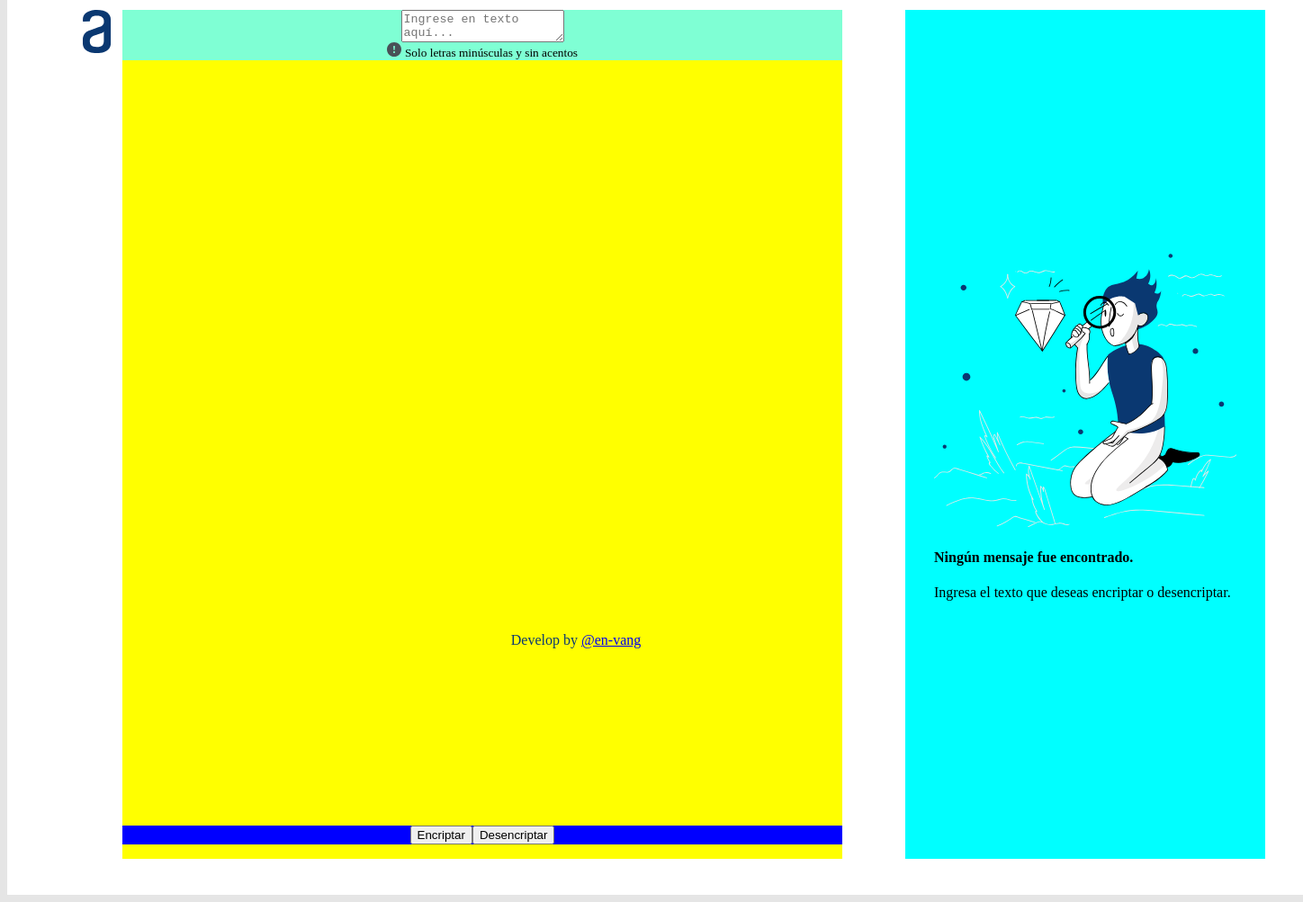
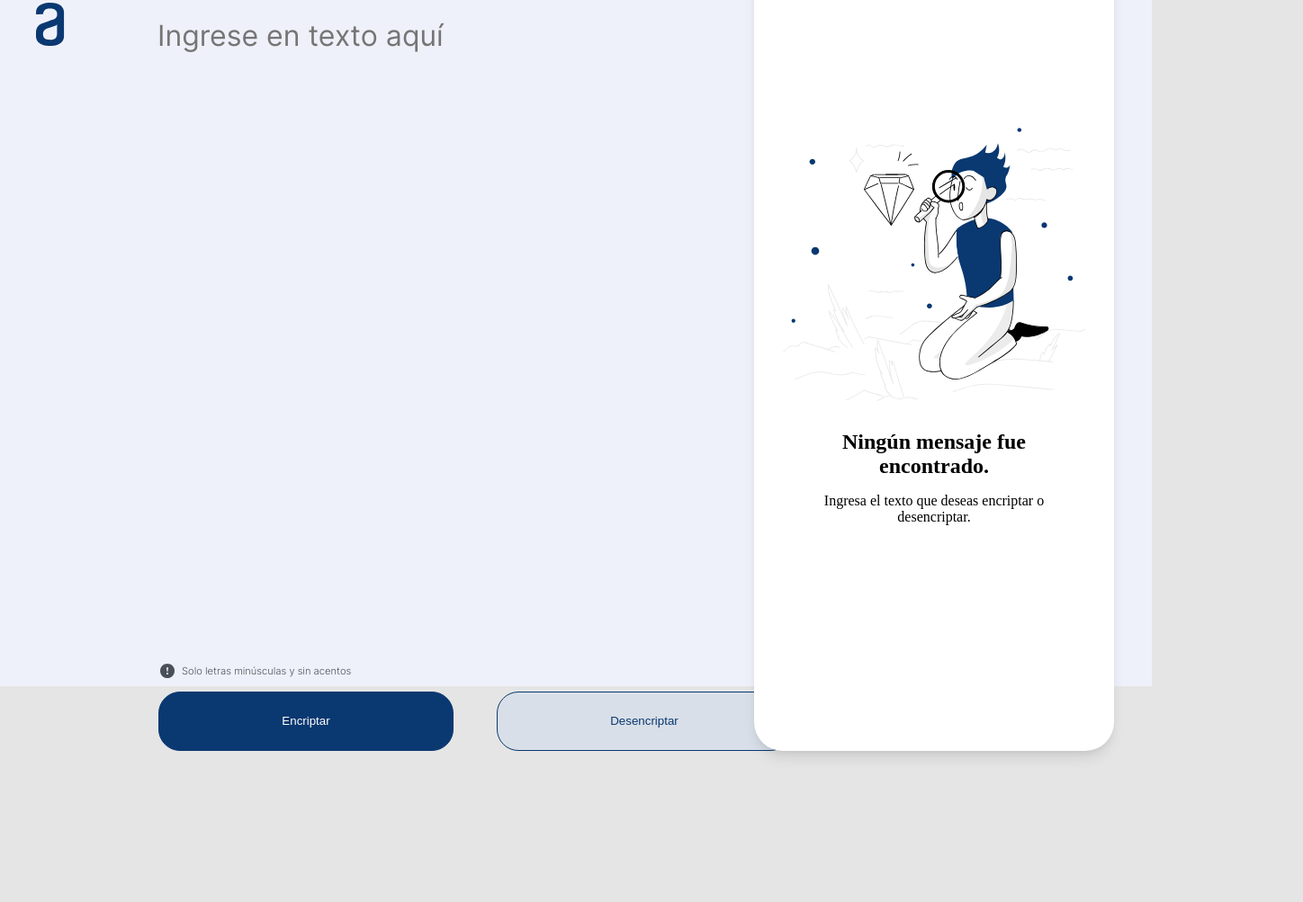
Before and after one commit to vang609/Enriptador, a plain HTML site: page index.html in a window 1280 px wide. Shown: the part 37-1040 px from the top of the page at 90% size, 1448 px wide, since content can reach past the window. After the commit the page ends 960 px from the top, so only its background shows below. Drawn offline with Linux system fonts and the light colour scheme.

Commit message:
Alura/Ejercicio completado

```diff
--- a/css/style.css
+++ b/css/style.css
@@ -1,5 +1,6 @@
 body {
   background-color: #e5e5e5;
+  margin: 0;
 }
 
 header {
@@ -12,22 +13,36 @@ main {
   margin: 0 auto;
 }
 
+@font-face {
+  font-family: "Inter";
+  src: url(./Inter/static/Inter-Regular.ttf);
+}
+
+@font-face {
+  font-family: "Inter-thin";
+  src: url(./Inter/static/Inter-Thin.ttf);
+}
+
+@font-face {
+  font-family: "Inter-light";
+  src: url(./Inter/static/Inter-Light.ttf);
+}
+
 .container {
-  width: 1440px;
-  height: 1024px;
-  position: relative;
-  background-color: white;
+  display: flex;
+  position: absolute;
+  justify-content: center;
+  align-items: center;
+  width: 100%;
+  height: 100%;
+  background-color: #eff1fa;
 }
 
 .item-logo {
   position: absolute;
-  margin-top: 40px;
-  /* margin-right: 1rem; */
-  width: 200px;
-  height: 944px;
-  left: 84px;
-  /* margin-left: 84px;
-  margin-right: 84px; */
+  top: 40px;
+  left: 40px;
+  z-index: 2;
 }
 
 .flex-container {
@@ -36,52 +51,125 @@ main {
   display: flex;
   align-items: center;
   position: relative;
-  flex-flow: row nowrap;
+  flex-flow: row;
 }
 
 .item-encription {
   position: absolute;
   width: 800px;
   height: 944px;
-  background-color: yellow;
   left: 128px;
   display: flex;
-  flex-flow: column nowrap;
 }
 
 .item-texts {
-  position: relative;
+  position: absolute;
+  bottom: 0;
+  height: 95%;
+  width: 100%;
+}
+
+textarea {
+  font-family: "Inter";
+  color: #0a3871;
+  background-color: transparent;
+  border: none;
+  resize: none;
+  width: 100%;
+  height: 100%;
+  outline: 0px none transparent;
+  caret-color: transparent;
+  font-size: 2rem;
+  margin-top: 80px;
+  margin-left: 45px;
+}
+
+.text-area-active {
+  caret-color: #0a3871;
+}
+
+.item-texts span {
+  position: absolute;
   display: flex;
-  flex-flow: column nowrap;
   align-items: center;
-  justify-content: center;
-  background-color: aquamarine;
+  color: #495057;
+  width: 100%;
+  bottom: 9%;
+  font-family: "Inter-light";
+  left: 50px;
+  font-size: 0.7rem;
+  font-weight: lighter;
+}
+
+.item-texts span img {
+  height: 1rem;
+  width: 1rem;
+  margin-right: 0.5rem;
 }
 
 .btns-encription {
+  height: 7%;
   width: 100%;
   position: absolute;
-  bottom: 1rem;
+  bottom: 0;
   display: flex;
-  flex-flow: row nowrap;
-  background-color: blue;
-  justify-content: center;
+  flex-direction: row;
+  align-items: center;
+
+  justify-content: space-evenly;
+}
+button {
+  cursor: pointer;
+  height: 66px;
+  width: 328px;
+  background-color: #0a3871;
+  color: white;
+  border: 1.5px solid #0a3871;
+  border-radius: 24px;
+}
+.btns-encription button + .desencriptar {
+  background-color: #d8dfe8;
+  color: #0a3871;
 }
 
 .item-result {
   position: absolute;
   width: 400px;
   height: 944px;
-  background-color: aqua;
+  background-color: white;
+  border-radius: 32px;
   right: 42px;
   display: flex;
-  flex-flow: column nowrap;
+  flex-direction: column;
   align-items: center;
-  justify-content: center;
+  justify-content: space-around;
+  box-shadow: rgba(0, 0, 0, 0.1) 0px 10px 15px -3px,
+    rgba(0, 0, 0, 0.05) 0px 4px 6px -2px;
 }
 
 .visible {
   display: block;
+  display: flex;
+  flex-direction: column;
+}
+
+.visible img {
+  margin: auto;
+  width: 336px;
+  height: 304px;
+}
+
+.visible h2 {
+  margin: auto;
+  margin-top: 2rem;
+  text-align: center;
+  width: 70%;
+}
+.visible p {
+  margin: auto;
+  margin-top: 1rem;
+  text-align: center;
+  width: 80%;
 }
 
 .hidden {
@@ -97,3 +185,103 @@ footer {
   text-align: center;
   height: 60px;
 }
+
+@media only screen and (max-width: 768px) {
+  .container {
+    width: 768px;
+    height: 1384px;
+  }
+
+  .item-encription {
+    display: flex;
+    flex-direction: column;
+    flex-wrap: nowrap;
+    justify-content: flex-start;
+    align-items: center;
+    left: 25px;
+  }
+
+  .item-texts {
+    position: relative;
+    height: 50%;
+  }
+
+  .item-texts span {
+    bottom: 3%;
+  }
+
+  .btns-encription {
+    position: relative;
+    display: flex;
+    justify-content: space-evenly;
+    flex-wrap: nowrap;
+    right: 55px;
+  }
+
+  .item-result {
+    left: 25px;
+    position: relative;
+    top: 300px;
+    width: 688px;
+    height: 343px;
+  }
+
+  .visible img {
+    display: none;
+  }
+}
+
+@media only screen and (max-width: 375px) {
+  .container {
+    width: 375px;
+    height: 1715px;
+    background-color: palegoldenrod;
+  }
+
+  .item-encription {
+    display: flex;
+    flex-direction: column;
+    flex-wrap: nowrap;
+    justify-content: flex-start;
+    align-items: center;
+    left: 15px;
+  }
+
+  .item-texts {
+    position: relative;
+    height: 50%;
+  }
+
+  .item-texts span {
+    bottom: 3%;
+  }
+  .item-texts textarea {
+    font-size: 1.5rem;
+  }
+
+  .btns-encription {
+    height: 13%;
+    right: 230px;
+    position: relative;
+    display: flex;
+    flex-wrap: nowrap;
+    flex-direction: column;
+    justify-content: space-between;
+  }
+
+  .btns-encription button {
+    margin-bottom: 5px;
+  }
+
+  .item-result {
+    left: 15px;
+    position: relative;
+    top: 300px;
+    width: 343px;
+    height: 343px;
+  }
+
+  .visible img {
+    display: none;
+  }
+}
--- a/index.html
+++ b/index.html
@@ -9,23 +9,16 @@
   </head>
   <body>
     <div class="container">
-      <div class="item-logo">
-        <img src="./images/logo.svg" alt="Alura Logo" />
-      </div>
+      <img class="item-logo"src="./images/logo.svg" alt="Alura Logo"/>
       <div class="flex-container">
         <div class="item-encription">
           <div class="item-texts">
             <textarea
               name="message"
               id="message"
-              placeholder="Ingrese en texto aquí..."
-              onkeyup="this.value=this.value.toLocaleLowerCase();"
-            ></textarea>
-            <div>
-              <img src="./images/exclamation.svg" alt="Exclamation Logo" />
-              <small>Solo letras minúsculas y sin acentos</small>
-            </div>
-          </div>
+              placeholder="Ingrese en texto aquí"
+              onkeyup="this.value=this.value.toLocaleLowerCase();"></textarea>
+              <span><img src="./images/exclamation.svg" alt="Exclamation Logo" />Solo letras minúsculas y sin acentos</span></div>
           <div class="btns-encription">
             <button class="encriptar">Encriptar</button>
             <button class="desencriptar">Desencriptar</button>
@@ -34,8 +27,9 @@
         <div class="item-result">
           <div class="visible" id="not-found">
             <img src="./images/muneco.svg" alt="muñeco" />
-            <h4>Ningún mensaje fue encontrado.</h4>
+            <h2>Ningún mensaje fue encontrado.</h2>
             <p>Ingresa el texto que deseas encriptar o desencriptar.</p>
+            <!-- <button>Encriptar</button> -->
           </div>
           <div class="hidden result" id="result">
             <p></p>
@@ -45,14 +39,14 @@
       </div>
     </div>
 
-    <footer>
+    <!-- <footer>
       Develop by
       <a
         href="https://www.linkedin.com/in/g-enrique-vargas-7b0a33258/"
         target="_blank"
         >@en-vang</a
       >
-    </footer>
+    </footer> -->
 
     <script src="./js/main.js"></script>
   </body>
--- a/js/main.js
+++ b/js/main.js
@@ -9,9 +9,9 @@ const notFoundDiv = document.getElementById("not-found");
 const resultEncription = document.getElementById("result");
 
 encriptarBtn.addEventListener("click", () => {
-  console.log("ENCRIPTAR");
-  let msg = msgInput.value.trim();
-
+  console.log("...encrypt");
+  let msg = msgInput.value;
+  console.log({msg});
   if (msg.length === 0) {
     return;
   }
@@ -26,14 +26,13 @@ encriptarBtn.addEventListener("click", () => {
 });
 
 desencriptarBtn.addEventListener("click", () => {
-  console.log("DES - ENCRIPTAR");
-  let msg = msgInput.value.trim();
+  console.log("des-encrypt... ");
+  let msg = msgInput.value;
 
   if (msg.length === 0) {
     return;
   }
-
-  msg = msg.replace(/enter/gi, "e");
+  msg = msg.replace(/\n/gi, "e");
   msg = msg.replace(/imes/gi, "i");
   msg = msg.replace(/ai/gi, "a");
   msg = msg.replace(/ober/gi, "o");
```
Also changed, not shown: css/Inter/Inter-VariableFont_slnt,wght.ttf (added), css/Inter/OFL.txt (added), css/Inter/README.txt (added), css/Inter/static/Inter-Black.ttf (added), css/Inter/static/Inter-Bold.ttf (added), css/Inter/static/Inter-ExtraBold.ttf (added), css/Inter/static/Inter-ExtraLight.ttf (added), css/Inter/static/Inter-Light.ttf (added), css/Inter/static/Inter-Medium.ttf (added), css/Inter/static/Inter-Regular.ttf (added), css/Inter/static/Inter-SemiBold.ttf (added), css/Inter/static/Inter-Thin.ttf (added).
